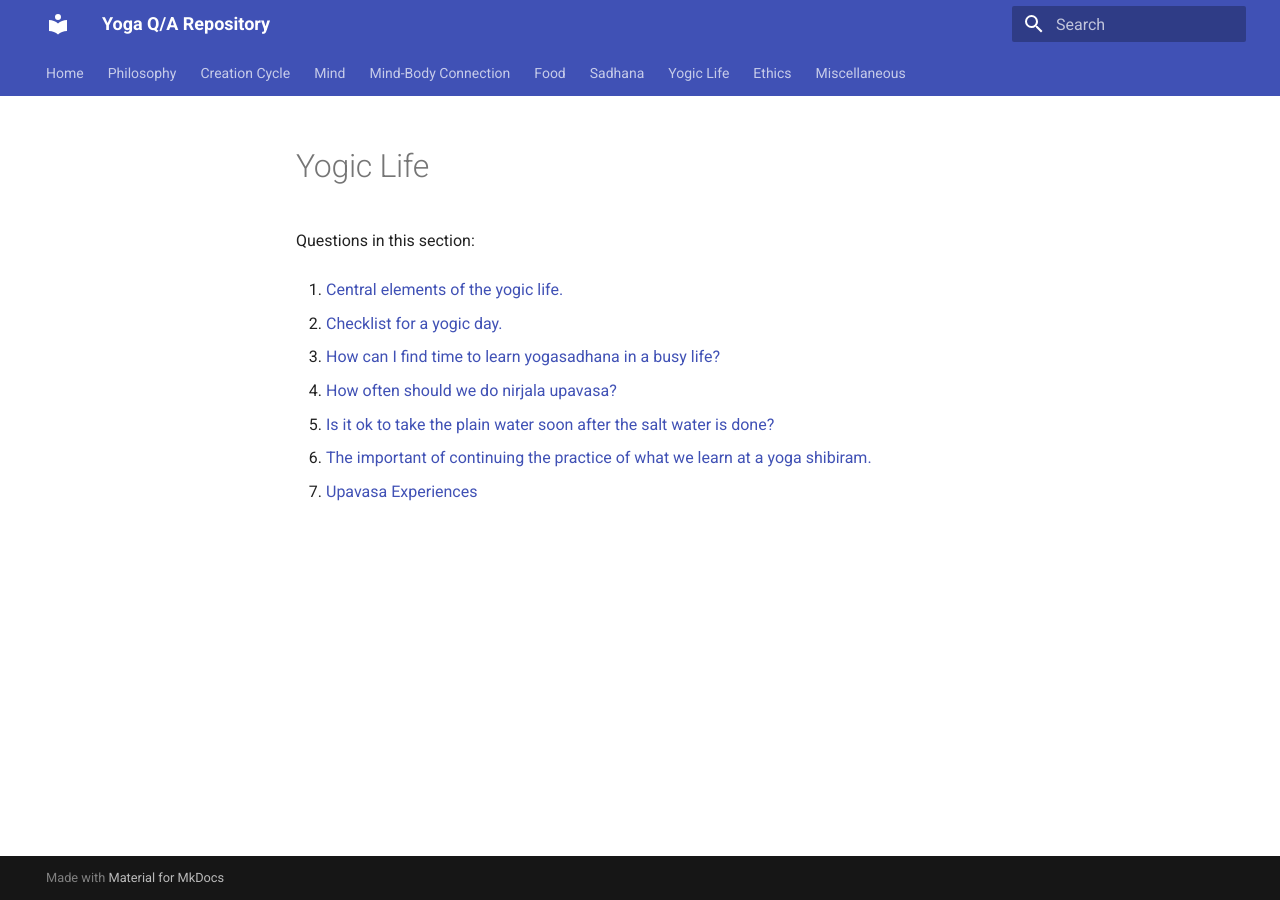
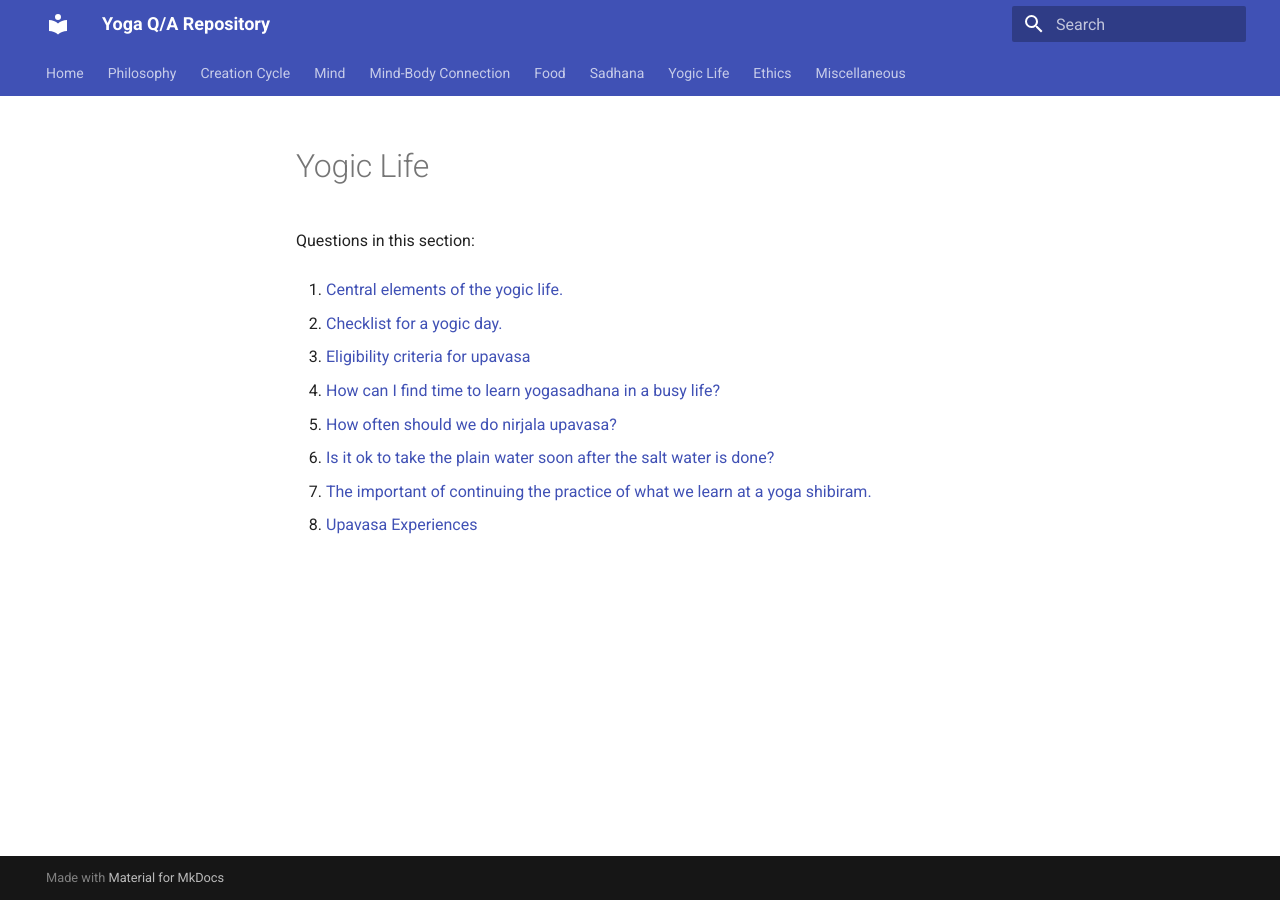
Before and after one commit to yogiclife/yoga-qa, an MkDocs documentation site: the page built from docs/yogic-life/README.md, in a window 1280 px wide. Built offline with MkDocs 1.6.1 and Material for MkDocs 9.7.7, drawn with Linux system fonts in a browser that asks for light colours.

Commit message:
Update topic indices [skip ci]

```diff
--- a/docs/yogic-life/README.md
+++ b/docs/yogic-life/README.md
@@ -6,12 +6,14 @@ Questions in this section:
 
 2. [Checklist for a yogic day.](checklist-for-a-yogic-day-20260628-134950.md)
 
-3. [How can I find time to learn yogasadhana in a busy life?](how-can-i-find-time-to-learn-yogasadhana-in-a-busy-life-20260628-121124.md)
+3. [Eligibility criteria for upavasa](eligibility-criteria-for-upavasa-20260629-073711.md)
 
-4. [How often should we do nirjala upavasa?](how-often-should-we-do-nirjala-upavasa-20260628-115448.md)
+4. [How can I find time to learn yogasadhana in a busy life?](how-can-i-find-time-to-learn-yogasadhana-in-a-busy-life-20260628-121124.md)
 
-5. [Is it ok to take the plain water soon after the salt water is done?](is-it-ok-to-take-the-plain-water-soon-after-the-salt-water-is-done-20260629-073315.md)
+5. [How often should we do nirjala upavasa?](how-often-should-we-do-nirjala-upavasa-20260628-115448.md)
 
-6. [The important of continuing the practice of what we learn at a yoga shibiram.](the-important-of-continuing-the-practice-of-what-we-learn-at-a-yoga-shibiram-20260628-132817.md)
+6. [Is it ok to take the plain water soon after the salt water is done?](is-it-ok-to-take-the-plain-water-soon-after-the-salt-water-is-done-20260629-073315.md)
 
-7. [Upavasa Experiences](upavasa-experiences-20260629-073507.md)
+7. [The important of continuing the practice of what we learn at a yoga shibiram.](the-important-of-continuing-the-practice-of-what-we-learn-at-a-yoga-shibiram-20260628-132817.md)
+
+8. [Upavasa Experiences](upavasa-experiences-20260629-073507.md)
```
